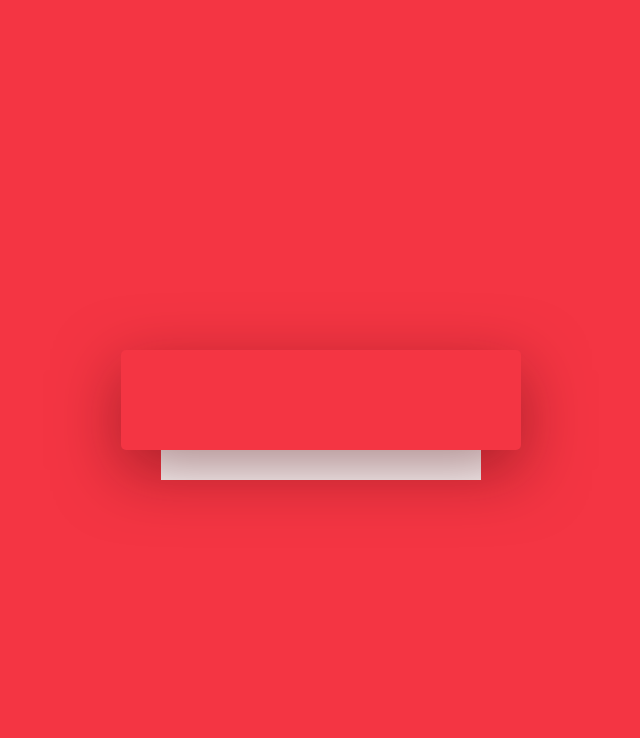
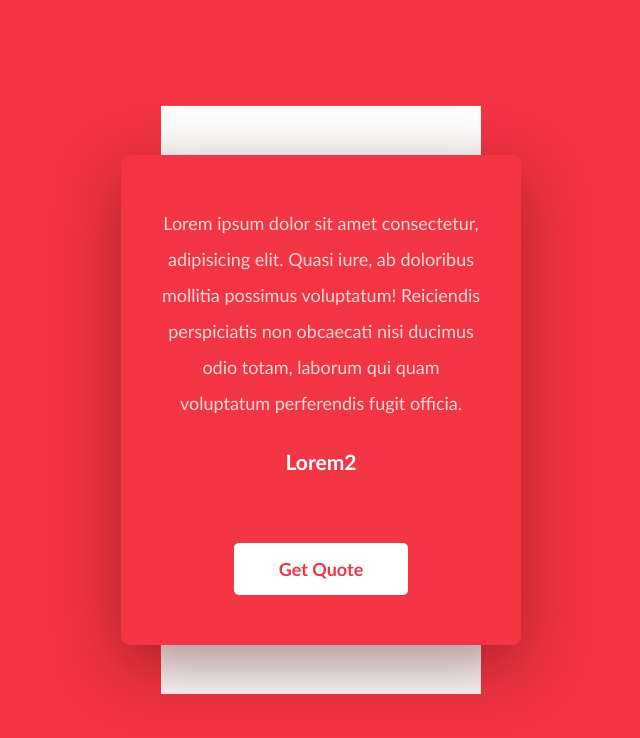
Before and after one commit to IkaMastera/random-quote-generator-js, a plain HTML site: page index.html in a window 1280 px wide. Shown: the whole page, without its empty margins (319-959 px from the left). Drawn offline with Linux system fonts and the light colour scheme.

Commit message:
add: styles and structure of content

```diff
--- a/index.html
+++ b/index.html
@@ -8,7 +8,16 @@
   </head>
   <body>
     <div class="wrapper">
-      <div class="container"></div>
+      <div class="container">
+        <p id="quote">
+          Lorem ipsum dolor sit amet consectetur, adipisicing elit. Quasi iure,
+          ab doloribus mollitia possimus voluptatum! Reiciendis perspiciatis non
+          obcaecati nisi ducimus odio totam, laborum qui quam voluptatum
+          perferendis fugit officia.
+        </p>
+        <h3 id="author">lorem2</h3>
+        <button id="btn">Get Quote</button>
+      </div>
     </div>
     <script src="script.js"></script>
   </body>
--- a/style.css
+++ b/style.css
@@ -23,7 +23,8 @@ body {
   padding: 50px 40px;
   box-shadow: 0 20px 65px rgba(87, 11, 16, 0.5);
   position: relative;
-  border-radius: 5px;
+  border-radius: 8px;
+  text-align: center;
 }
 
 .container::after {
@@ -33,5 +34,30 @@ body {
   height: 120%;
   background-color: #ffffff;
   z-index: -1;
-  top: 10%;
+  top: -10%;
+  left: 10%;
 }
+
+.container {
+  color: #fdd8d8;
+  line-height: 2;
+  font-size: 18px;
+}
+
+.container h3 {
+  color: #ffffff;
+  margin: 20px 0 60px 0;
+  font-weight: 600;
+  text-transform: capitalize;
+}
+
+.container button {
+  background-color: #ffffff;
+  border: none;
+  padding: 15px 45px;
+  border-radius: 5px;
+  font-size: 18px;
+  font-weight: 600;
+  color: #f43543;
+  cursor: pointer;
+}
```
